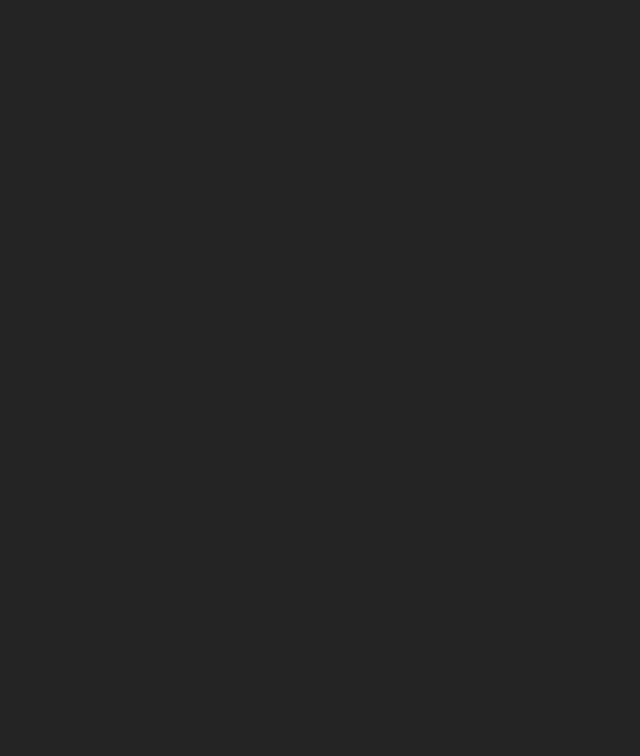
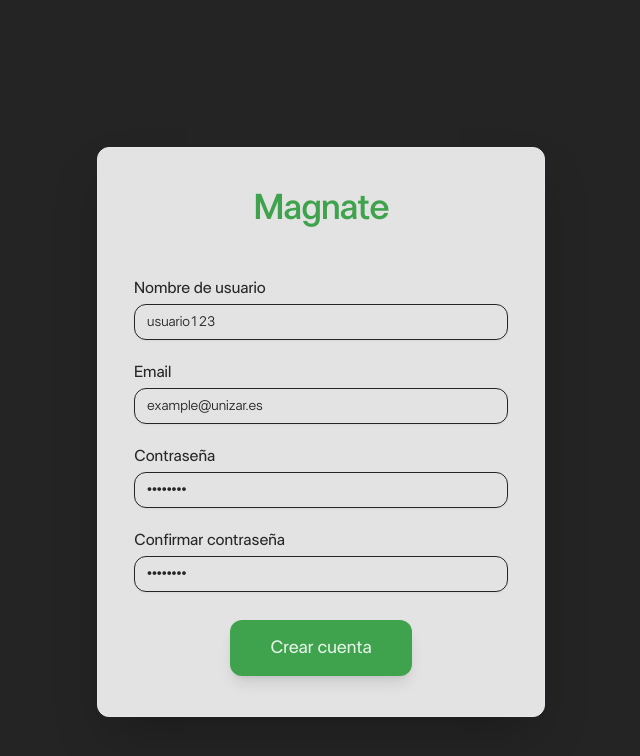
Before and after one commit to UNIZAR-30226-2026-08/frontend-web, a React (Vite) app in the folder magnate/: page / in a window 1280 px wide. Shown: the top 756 px of the page, without its empty margins (319-959 px from the left). Built offline with nearby package versions, Linux system fonts and the light colour scheme.

Commit message:
Initial sign-up page structure, styling pending

```diff
--- a/magnate/src/App.tsx
+++ b/magnate/src/App.tsx
@@ -2,9 +2,9 @@ import { useState } from 'react'
 // import reactLogo from './assets/react.svg'
 // import viteLogo from '/vite.svg'
 import './App.css'
-import Login from './pages/Login/Login'
-import SignUp from './pages/SignUp/SignUp'
-import Shader from './components/shader'
+import Login from '@/pages/Login/Login'
+import SignUp from '@/pages/SignUp/SignUp'
+import Shader from '@/components/ui/shader'
 
 // function App() {
 //   const [count, setCount] = useState(0)
@@ -41,7 +41,7 @@ import Shader from './components/shader'
 function App() {
   return (
     <>
-      <Shader />
+      <SignUp />
 
     </>
   )
--- a/magnate/src/components/shader.tsx
+++ b/magnate/src/components/ui/shader.tsx
@@ -8,8 +8,8 @@ const ShaderLoading = ({
    <div style={{ display: 'flex', justifyContent: 'center', alignItems: 'center', height: '200px', background: 'var(--color-background)' }}>
       <style>{`
         @keyframes wave {
-          0%, 100% { transform: translateY(0); filter: hue-rotate(0deg); }
-          50% { transform: translateY(-${jump}px); filter: hue-rotate(45deg); }
+          0%, 100% { transform: translateY(0); }
+          50% { transform: translateY(-${jump}px);}
         }
       `}</style>
 
```
